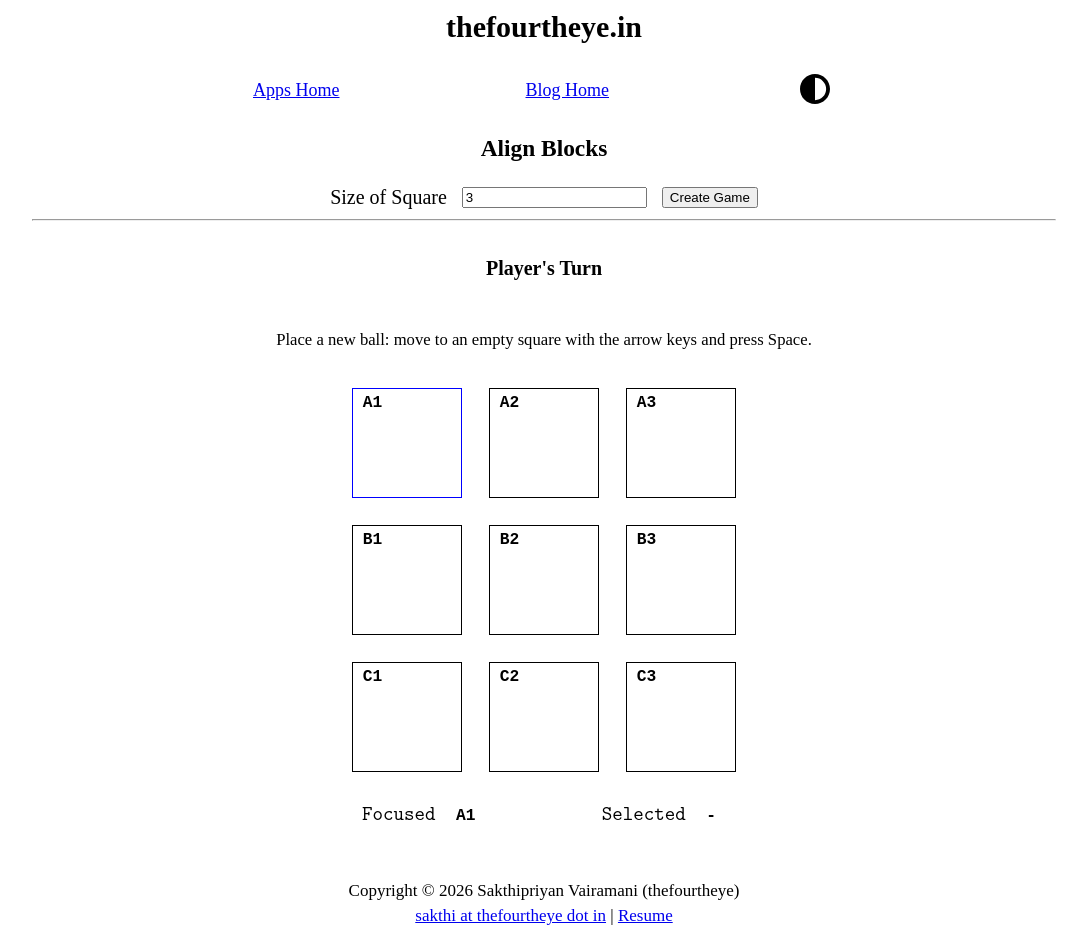
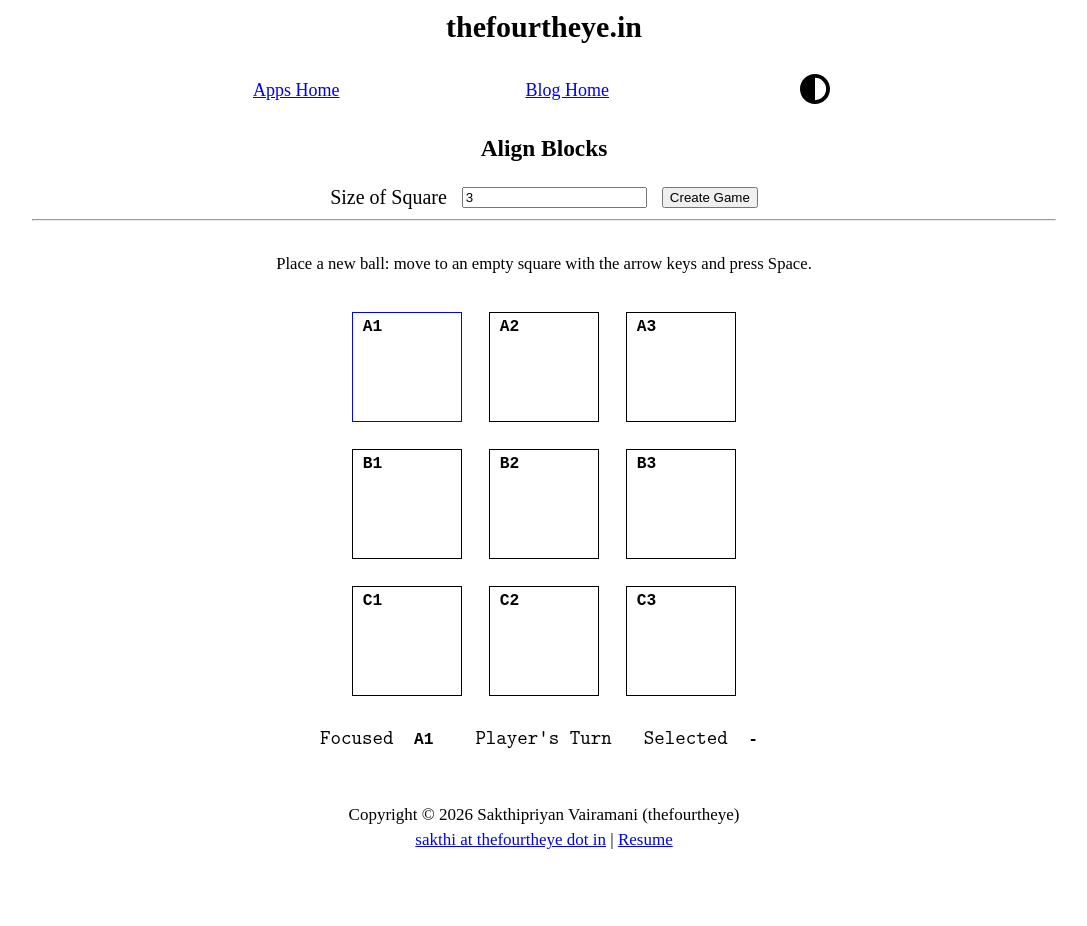
Before and after one commit to thefourtheye/spas, a Next.js app: page /apps/align_blocks in a window 1280 px wide. Shown: the whole page, without its empty margins (96-1183 px from the left). After the commit the page ends 850 px from the top, so only its background shows below. Built offline with nearby package versions, Linux system fonts and the light colour scheme.

Commit message:
style(spas): show the turn between focused and selected
The turn heading took vertical space above the board, while the turn
state is already relevant to the square readout below it. Remove the
heading and show the turn or result text between the focused and
selected squares.

```diff
--- a/app/align_blocks/board.js
+++ b/app/align_blocks/board.js
@@ -70,9 +70,6 @@ export default function Board({
                 width: "100%",
             }}
         >
-            {winner && <h4>{winner} Won!!!</h4>}
-            {!winner && turn === "P" && <h4>Player&apos;s Turn</h4>}
-            {!winner && turn === "C" && <h4>Computer&apos;s Turn</h4>}
             {hint && <p><small>{hint}</small></p>}
             <table
                 cellSpacing={9}
@@ -104,6 +101,13 @@ export default function Board({
                     </code>
                 </span>
                 <span>
+                    {winner
+                        ? `${winner} Won!!!`
+                        : turn === "P"
+                          ? "Player's Turn"
+                          : "Computer's Turn"}
+                </span>
+                <span>
                     Selected{" "}
                     <code
                         style={{
```
